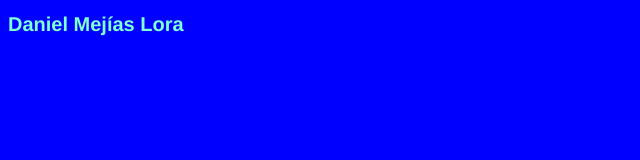
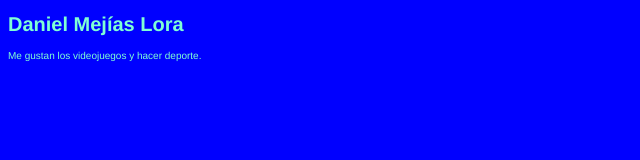
Before and after one commit to dani08722/mi-pagina-personal, a plain HTML site: page web/index.html in a window 1280 px wide. Shown: the whole page, without its empty margins (0-640 px from the left). Drawn offline with Linux system fonts and the light colour scheme.

Commit message:
Pequeña biografia añadida

```diff
--- a/web/index.html
+++ b/web/index.html
@@ -8,5 +8,6 @@
 </head>
 <body>
     <h1>Daniel Mejías Lora</h1>
+    <p>Me gustan los videojuegos y hacer deporte.</p>
 </body>
 </html>
```
